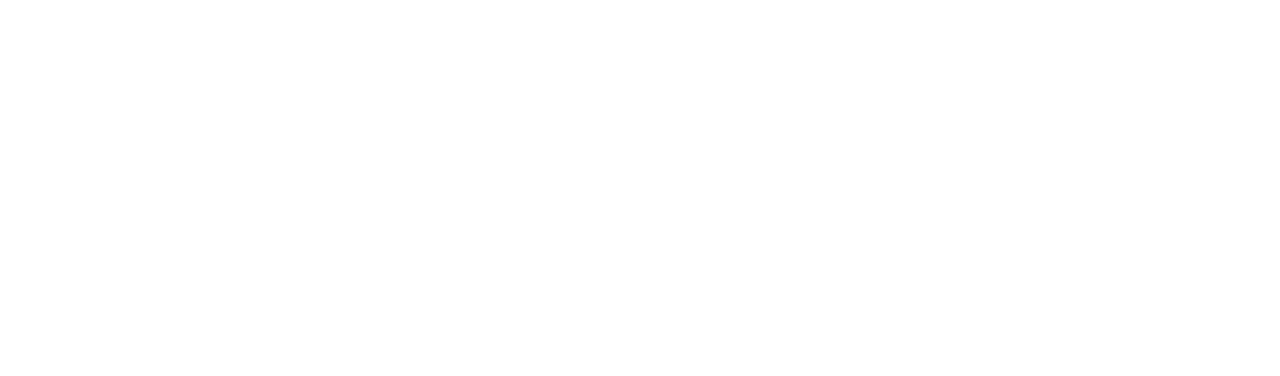
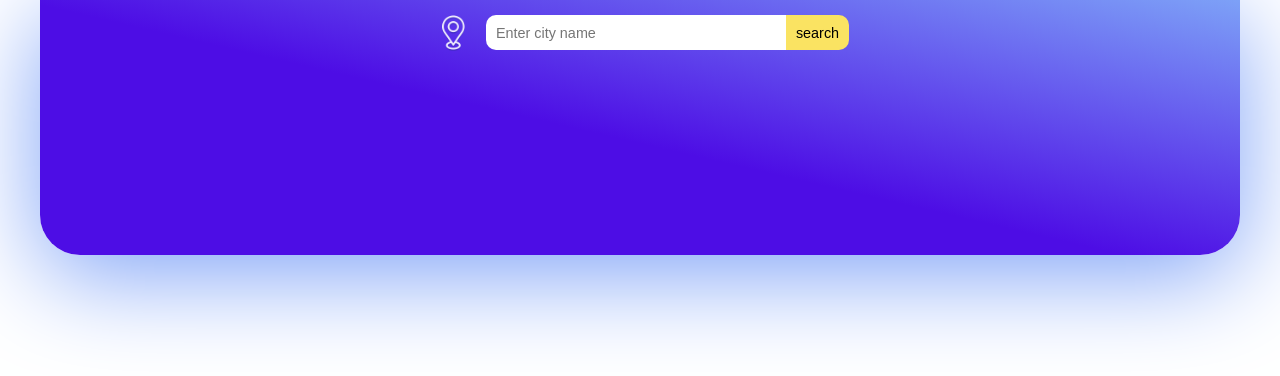
Before and after one commit to iammahanlotfi/weather-app, a plain HTML site: page index.html in a window 1280 px wide. Drawn offline with Linux system fonts and the light colour scheme.

Commit message:
feat: add header component.

```diff
--- a/css/style.css
+++ b/css/style.css
@@ -16,3 +16,52 @@ body {
     max-width: 1200px;
     margin: auto;
 }
+
+#search {
+    display: flex;
+    justify-content: center;
+    align-items: center;
+    padding: 10px 0 200px;
+
+    border-radius: 0 0 40px 40px;
+    background: linear-gradient(
+        13deg ,
+        var(--color-primary) 47% ,
+        var(--color-secondary) 100%
+    );
+    box-shadow: var(--color-secondary) 0px 20px 100px 0px;
+}
+
+#location {
+    width: 45px;
+    margin-right: 10px;
+    cursor: pointer;
+    transition: all 0.1s ease-in;
+}
+
+#location:hover {
+    transform: scale(1.3);
+}
+#search input {
+    width: 300px ;
+    height: 35px;
+    border: none;
+    outline: none;
+    padding: 10px;
+    color: var(--color-primary);
+    font-size: 0.9rem;
+    border-radius: 10px 0 0 10px;
+}
+#search button {
+    border: none;
+    background-color: var(--color-warning);
+    height: 35px ;
+    padding: 10px;
+    border-radius: 0 10px 10px 0 ;
+    font-size: 0.9rem;
+    cursor: pointer;
+    transition: all 0.1s ease-in;
+}
+#search button:hover {
+    color: var(--color-primary);
+}
--- a/index.html
+++ b/index.html
@@ -4,12 +4,15 @@
     <meta charset="UTF-8">
     <meta name="viewport" content="width=device-width, initial-scale=1.0">
     <title>Mahan Lotfi | Weather App</title>
+    <link rel="stylesheet" href="./css/style.css">
 </head>
 <body>
 
-
-
-
+    <div  id="search">
+        <img src="./img/location.png" alt="location-icon" id="location">
+        <input type="text" placeholder="Enter city name">
+        <button>search</button>
+    </div>
     <script  src="./app.js" ></script>
 </body>
 </html>
```
